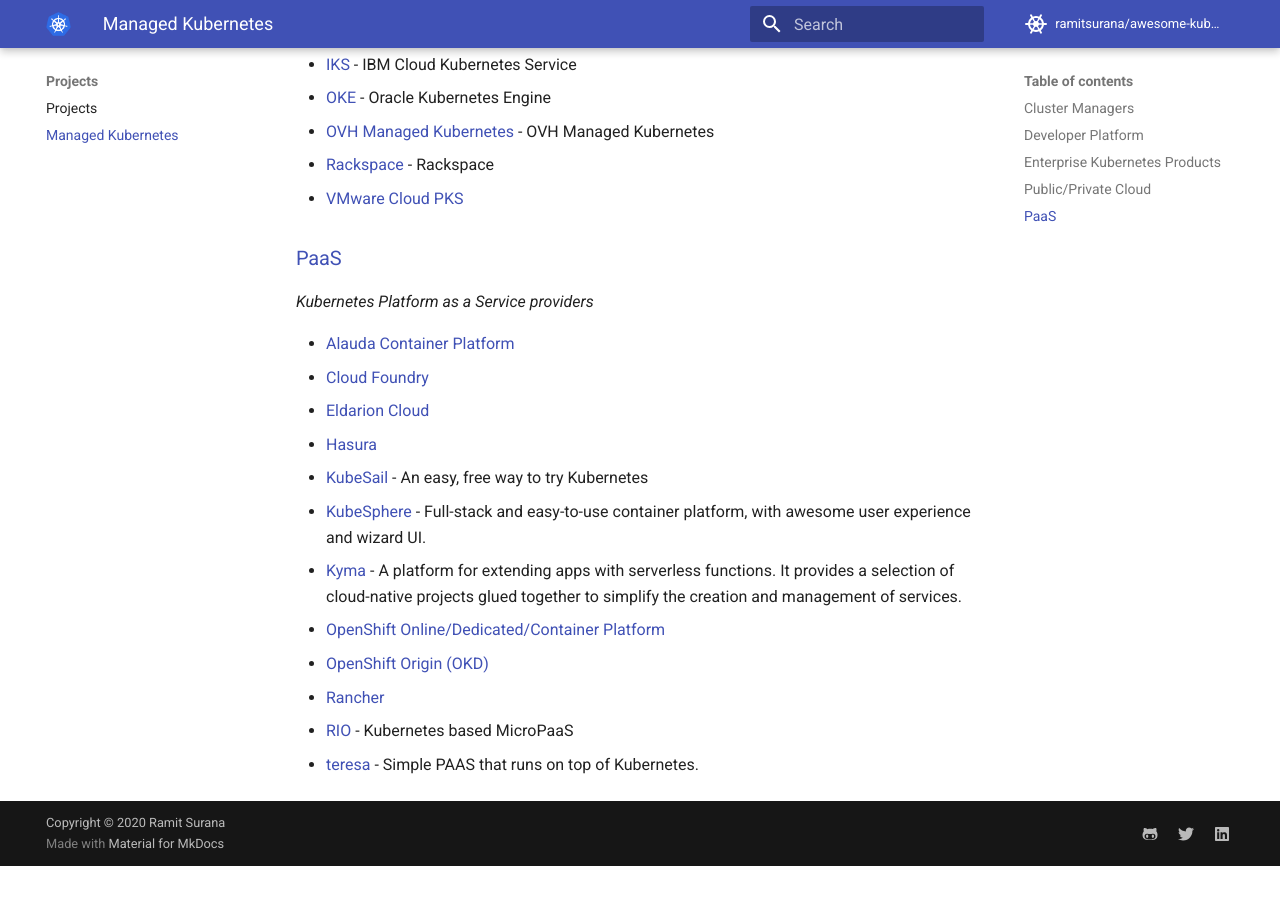
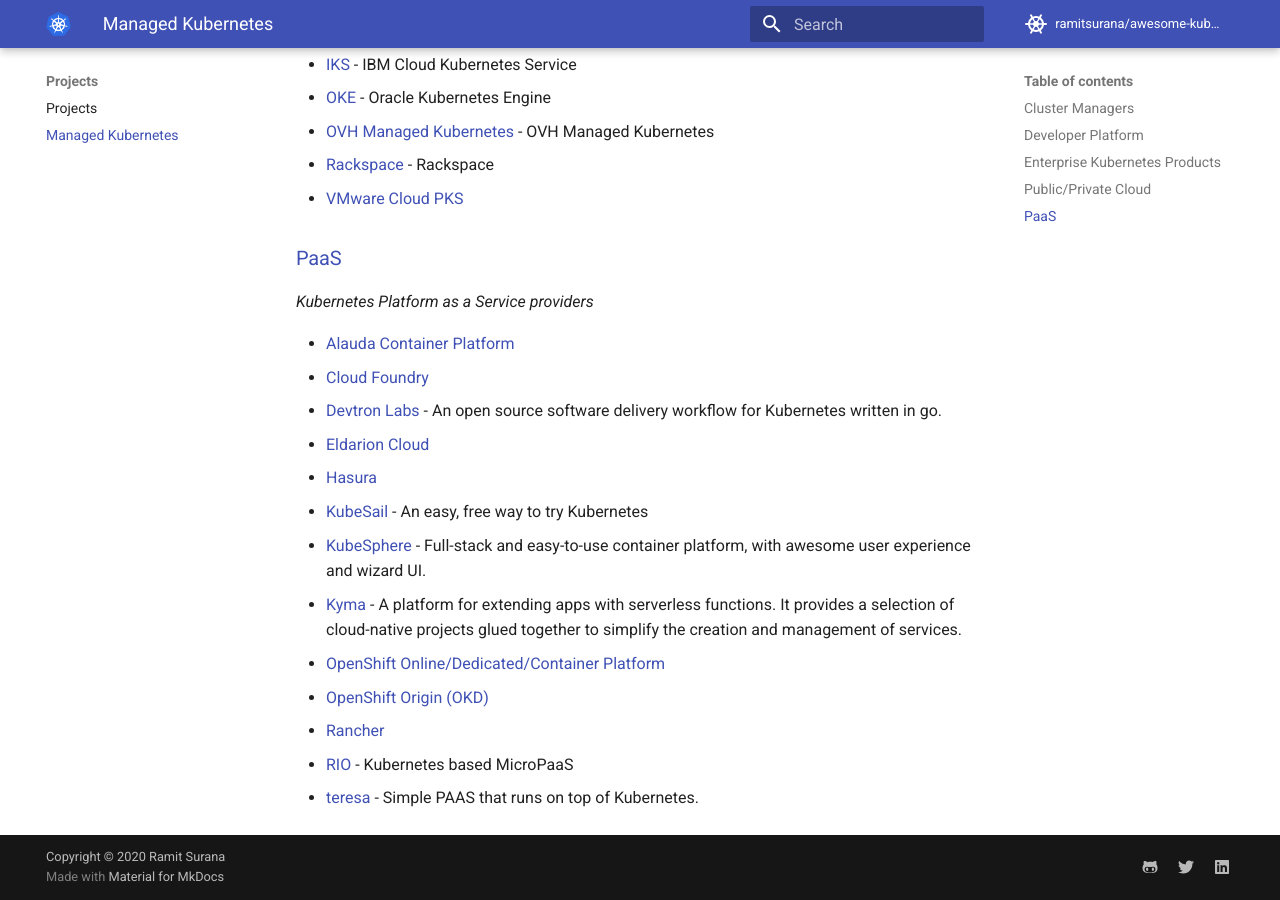
Before and after one commit to topstar920707/awesome-kubernetes, an MkDocs documentation site: the page built from docs/managed-kubernetes/managed-kubernetes.md, in a window 1280 px wide and 900 px high, scrolled down 2011 px. Built offline with MkDocs 1.6.1 and Material for MkDocs 9.7.7, drawn with Linux system fonts in a browser that asks for light colours; comment, search, counter and statistics services are not loaded; before the commit the page ends 2877 px from its top, so only the background shows below that.

Commit message:
Added project Devtron Labs  (#725)
* Project Devtron added

* updated devtron project

* added in managed kubernetes

Co-authored-by: Arushi Shukla <arushishukla@Arushis-MacBook-Pro.local>

```diff
--- a/docs/managed-kubernetes/managed-kubernetes.md
+++ b/docs/managed-kubernetes/managed-kubernetes.md
@@ -70,6 +70,7 @@ Managed Kubernetes
 
   - [Alauda Container Platform](http://www.alauda.cn/?lang=EN)
   - [Cloud Foundry](https://github.com/cloudfoundry/cf-for-k8s)
+  - [Devtron Labs](https://github.com/devtron-labs/devtron) - An open source software delivery workflow for Kubernetes written in go.
   - [Eldarion Cloud](http://eldarion.cloud)
   - [Hasura](http://www.hasura.io)
   - [KubeSail](https://kubesail.com) - An easy, free way to try Kubernetes
```
